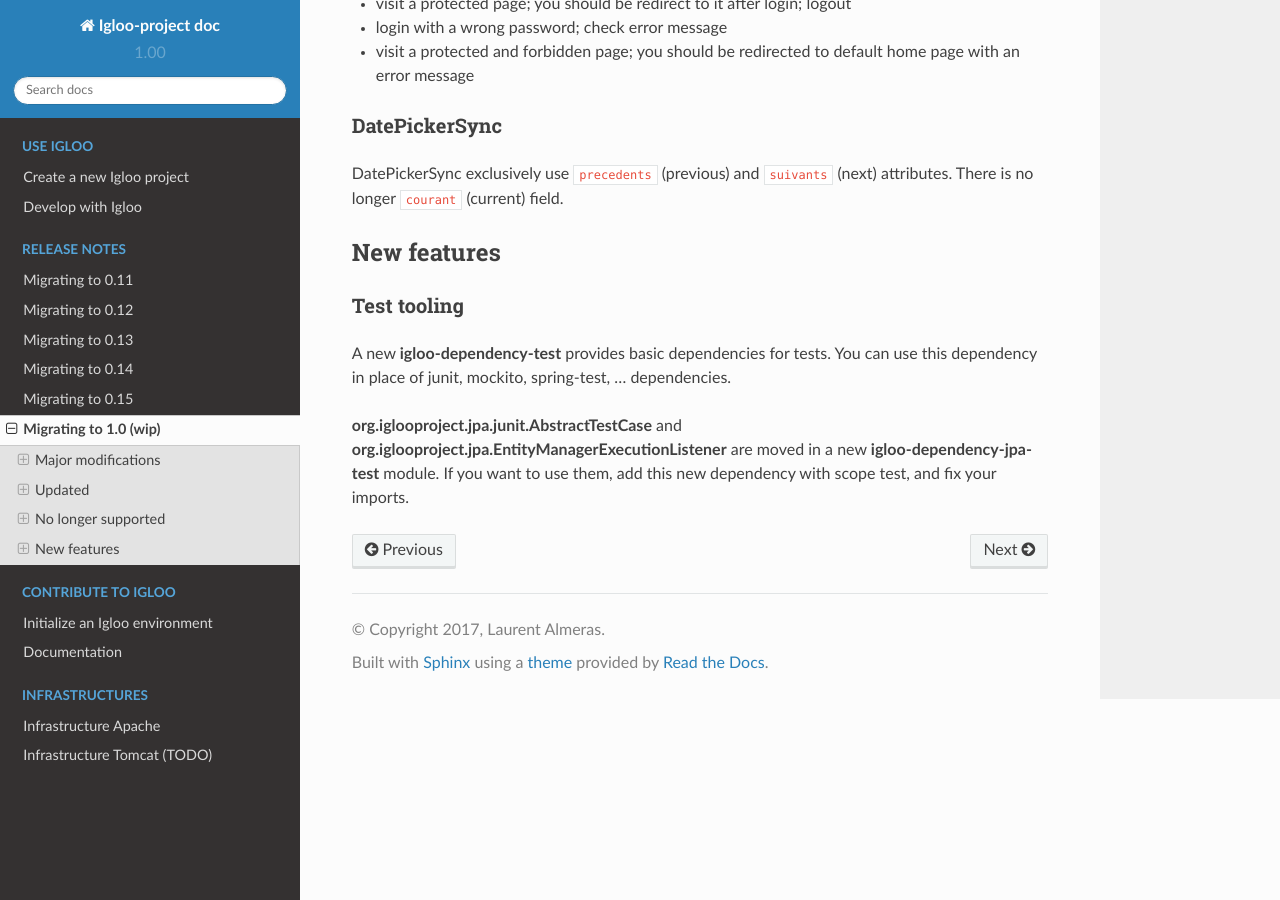
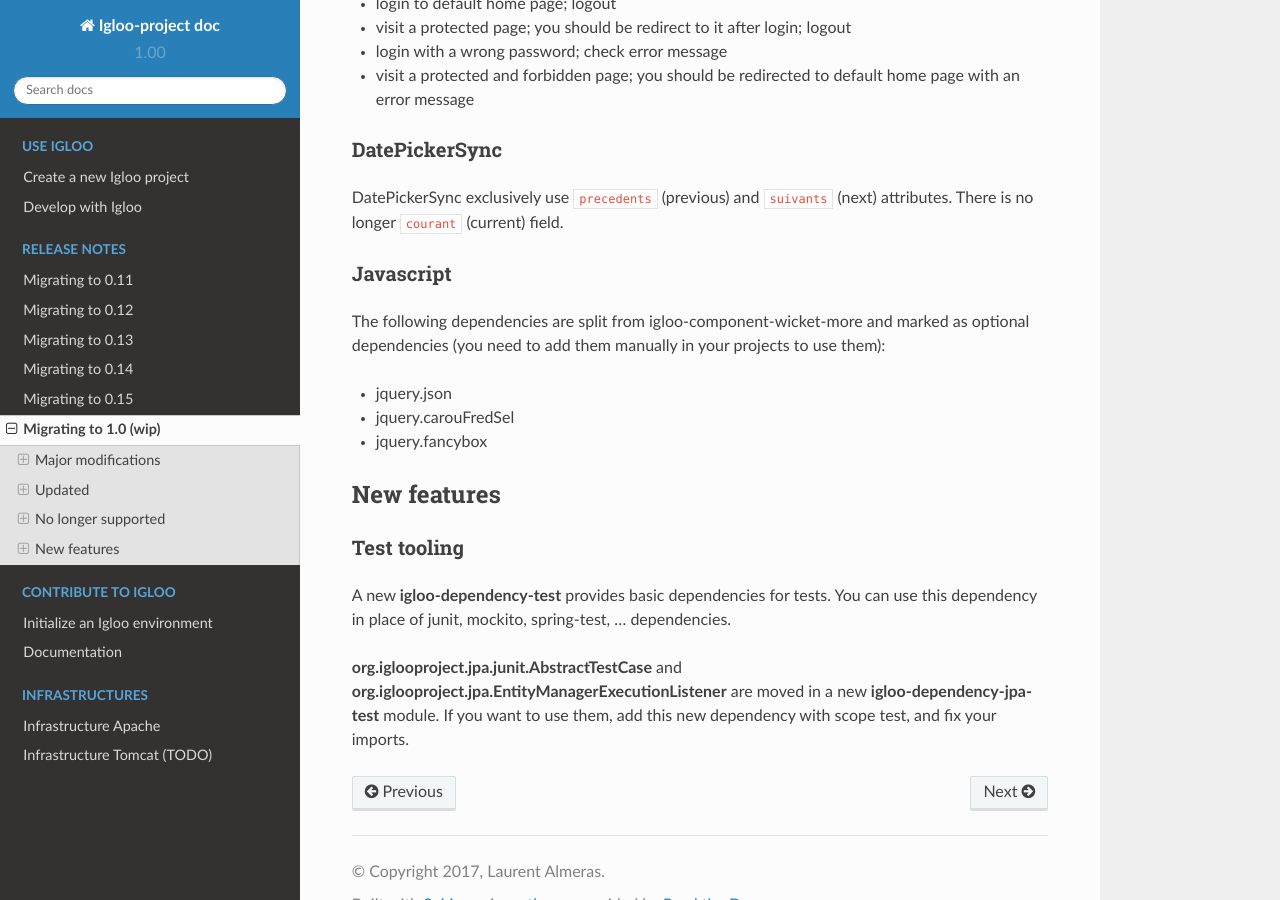
Before and after one commit to igloo-project/igloo-doc, a Sphinx documentation site: the page built from source/release-notes/Migrating-to-1.0.rst, in a window 1280 px wide and 900 px high, scrolled down 3663 px. Built offline with Sphinx 7.4.7 and the Read the Docs theme 2.0.0, drawn with Linux system fonts in a browser that asks for light colours.

Commit message:
1.0: deprecation of some javascript libraries

```diff
--- a/source/release-notes/Migrating-to-1.0.rst
+++ b/source/release-notes/Migrating-to-1.0.rst
@@ -169,6 +169,17 @@
 DatePickerSync exclusively use ``precedents`` (previous) and ``suivants`` (next)
 attributes. There is no longer ``courant`` (current) field.
 
+Javascript
+~~~~~~~~~~
+
+The following dependencies are split from igloo-component-wicket-more and
+marked as optional dependencies (you need to add them manually in your projects
+to use them):
+
+* jquery.json
+* jquery.carouFredSel
+* jquery.fancybox
+
 
 New features
 ------------
```
